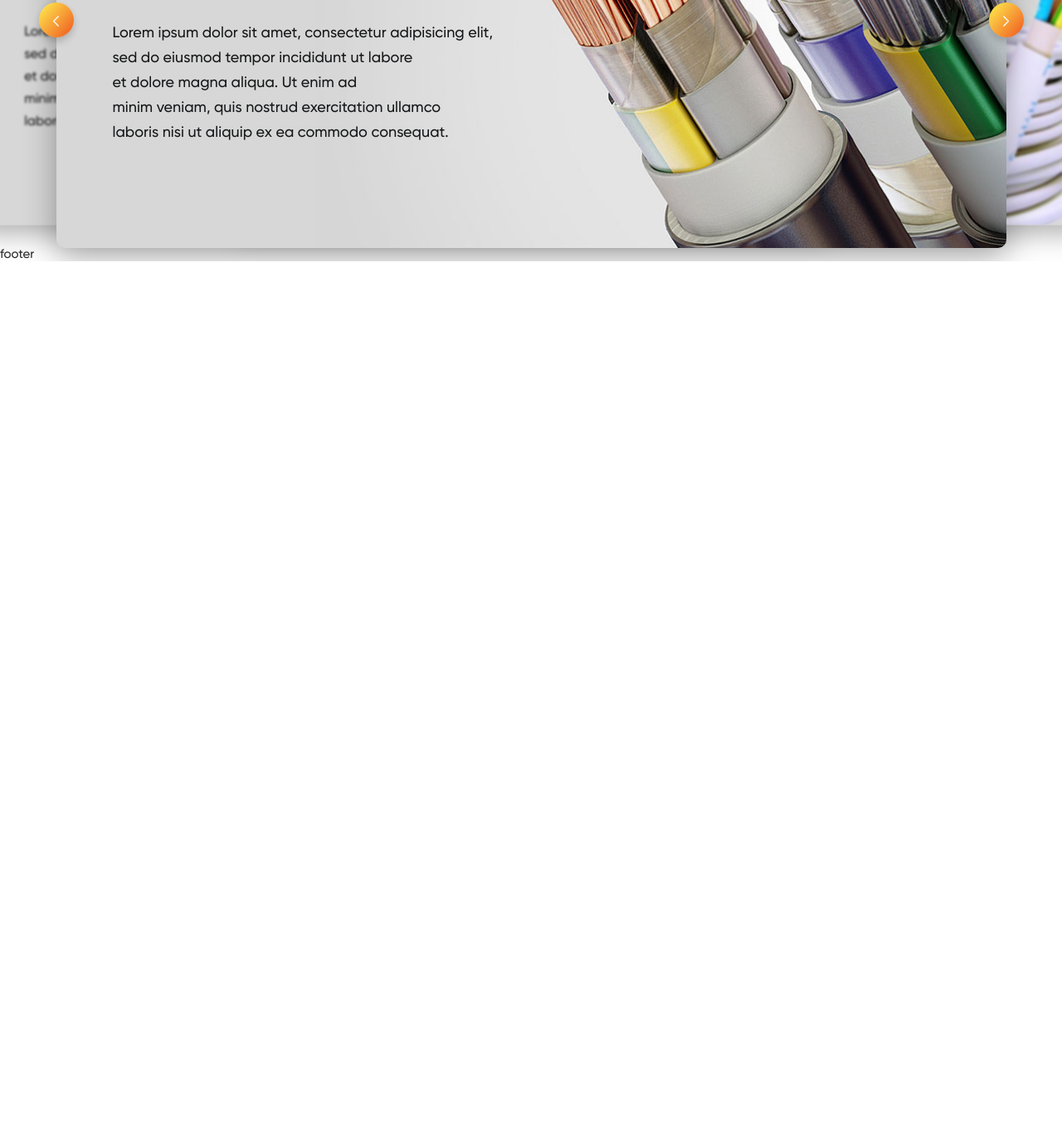
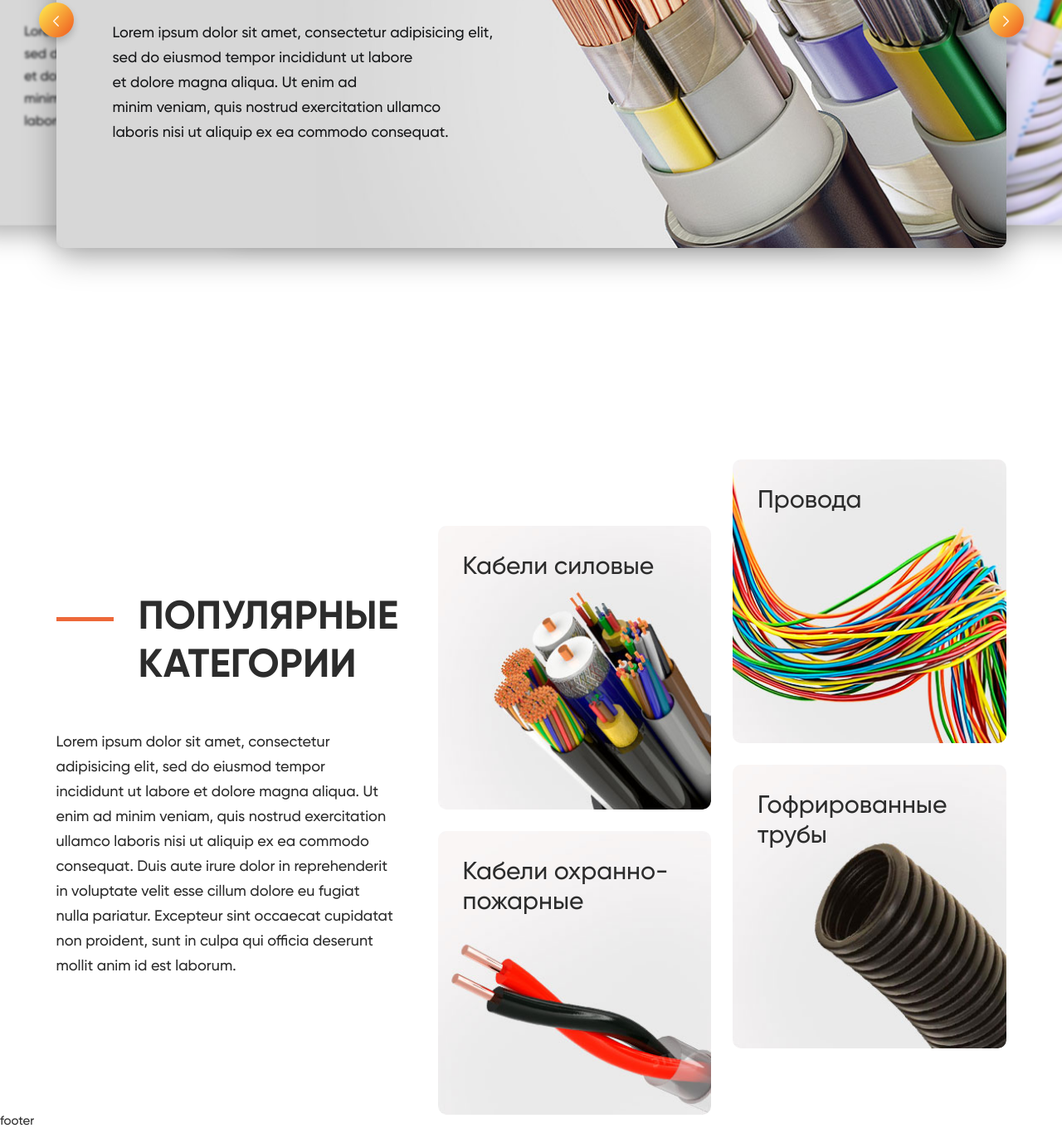
Before and after one commit to ErnestMironov/cable-provod, a website built with Parcel: page src/index.pug in a window 1280 px wide. Shown: the part 639-1999 px from the top of the page at 83% size. Before the commit the page ends 954 px from the top, so only its background shows below. Built offline with nearby package versions, Linux system fonts and the light colour scheme.

Commit message:
Доавил категории

```diff
--- a/src/index.pug
+++ b/src/index.pug
@@ -4,4 +4,5 @@ html(lang="en")
     body
         include pug/blocks/header
         include pug/blocks/welcome
+        include pug/blocks/categories
         include pug/blocks/footer
--- /dev/null
+++ b/src/pug/blocks/categories.pug
@@ -0,0 +1,13 @@
+.categories.container
+    .categories__left
+        h2.h2 популярные категории
+        p.categories__desc Lorem ipsum dolor sit amet, consectetur adipisicing elit, sed do eiusmod tempor incididunt ut labore et dolore magna aliqua. Ut enim ad minim veniam, quis nostrud exercitation ullamco laboris nisi ut aliquip ex ea commodo consequat. Duis aute irure dolor in reprehenderit in voluptate velit esse cillum dolore eu fugiat nulla pariatur. Excepteur sint occaecat cupidatat non proident, sunt in culpa qui officia deserunt mollit anim id est laborum.
+    .categories__list
+        a(href="javascript:;").categories__item(style="background-image: url(images/categories/strong.jpg)")
+            h3.categories__caption Кабели силовые
+        a(href="javascript:;").categories__item(style="background-image: url(images/categories/wire.jpg)")
+            h3.categories__caption Провода
+        a(href="javascript:;").categories__item(style="background-image: url(images/categories/fire.jpg)")
+            h3.categories__caption Кабели охранно-пожарные
+        a(href="javascript:;").categories__item(style="background-image: url(images/categories/cover.jpg)")
+            h3.categories__caption Гофрированные трубы
--- a/src/styles/common/_base.scss
+++ b/src/styles/common/_base.scss
@@ -8,19 +8,23 @@ html {
 
 body {
 	font-family: "Gilroy-Medium";
+
+	overflow-x: hidden;
+
+	max-width: 100vw;
+
 	color: #2c2c2c;
-	overflow-x: hidden;
-	max-width: 100vw;
 }
 
 .container {
+	display: block;
+
 	max-width: 1145px;
-	display: block;
 	margin: auto;
 
 	@include container {
+		padding-right: 25px;
 		padding-left: 25px;
-		padding-right: 25px;
 	}
 
 	@include tablet {
@@ -31,3 +35,28 @@ body {
 		padding: 0 20px;
 	}
 }
+
+.h2 {
+	font-family: "Gilroy-Bold";
+	font-size: 48px;
+	font-weight: bold;
+	line-height: 1.2;
+
+	position: relative;
+
+	display: flex;
+
+	text-transform: uppercase;
+	&::before {
+		align-items: flex-start;
+
+		min-width: 69px;
+		height: 5px;
+		margin-top: 30px;
+		margin-right: 30px;
+
+		content: "";
+
+		background-color: $orange;
+	}
+}
--- /dev/null
+++ b/src/styles/components/_categories.scss
@@ -0,0 +1,48 @@
+.categories {
+	display: flex;
+	justify-content: space-between;
+
+	padding-top: 415px;
+	&__left {
+		max-width: 410px;
+		margin-right: 50px;
+	}
+	&__desc {
+		font-size: 18px;
+		line-height: 1.667;
+
+		margin-top: 50px;
+	}
+	&__list {
+		display: grid;
+
+		margin-top: -80px;
+		grid-template-columns: repeat(2, 1fr);
+		grid-gap: 26px;
+	}
+	&__item {
+		width: 100%;
+		height: 342px;
+		padding: 30px;
+
+		transition: all ease 0.2s;
+		text-decoration: none;
+
+		color: inherit;
+		border-radius: 10px;
+		background-color: rgb(249, 246, 246);
+		background-repeat: no-repeat;
+		background-position: right bottom;
+		background-size: cover;
+		&:nth-child(2n) {
+			margin-top: -80px;
+		}
+		&:hover {
+			box-shadow: 0 4px 9px #00000029;
+		}
+	}
+	&__caption {
+		font-size: 30px;
+		line-height: 1.2;
+	}
+}
--- a/src/styles/main.scss
+++ b/src/styles/main.scss
@@ -10,3 +10,4 @@
 
 @import "components/header";
 @import "components/welcome";
+@import "components/categories";
```
Also changed, not shown: dist/1.c2150f2c.png (deleted), dist/cover.22e25e6f.jpg (added), dist/fire.1c6789b8.jpg (added), dist/index.html, dist/strong.d39ba2fb.jpg (added), dist/wire.d8267478.jpg (added), src/images/categories/cover.jpg (added), src/images/categories/fire.jpg (added), src/images/categories/strong.jpg (added), src/images/categories/wire.jpg (added), 6 other files.
